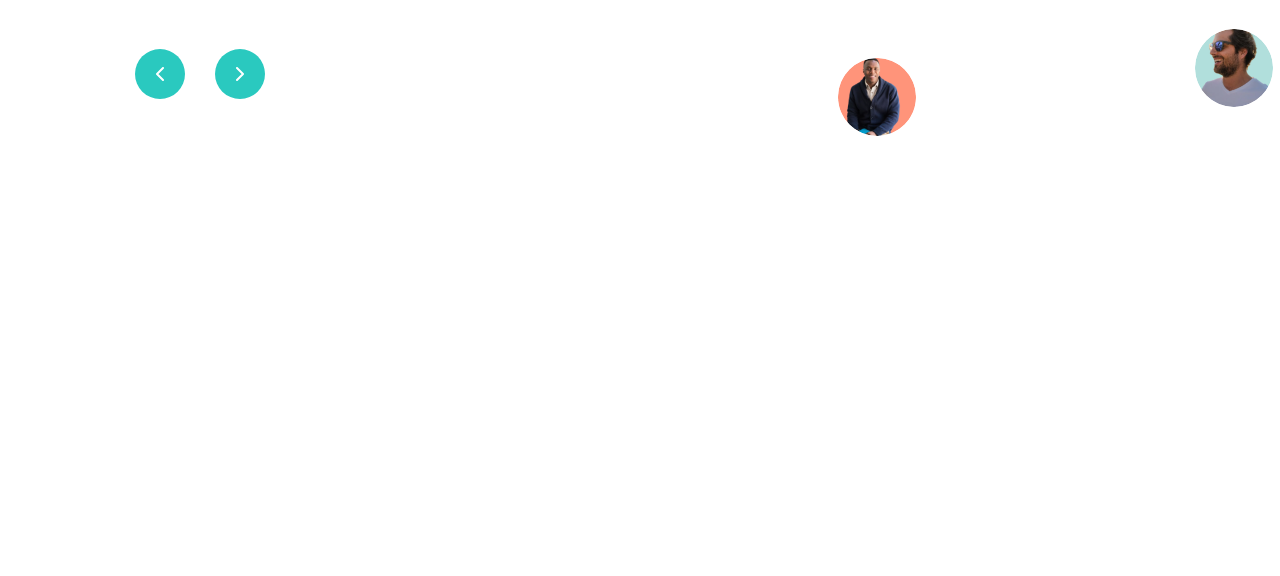
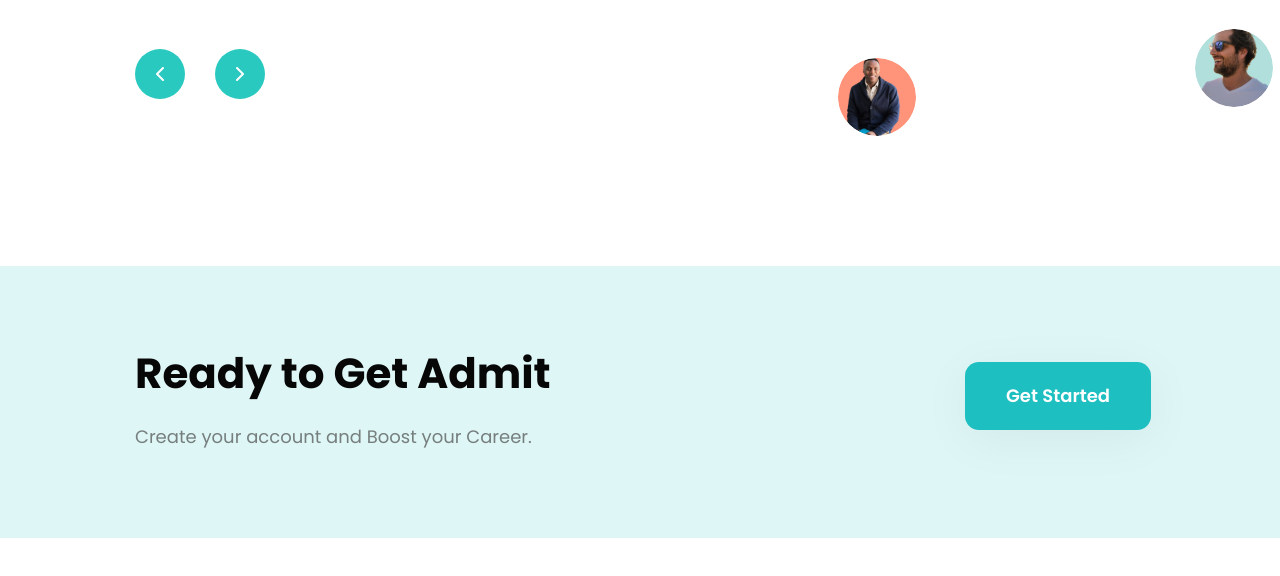
Before and after one commit to TrungEm/tailwind-project-02, a website: page public/index.html in a window 1280 px wide. Shown: the part 3453-4029 px from the top of the page. Drawn offline with Linux system fonts and the light colour scheme.

Commit message:
Làm phần CTA

```diff
--- a/public/index.html
+++ b/public/index.html
@@ -593,7 +593,25 @@
             </section>
 
             <!-- CTA -->
-            <section></section>
+            <section class="pt-[76px] pb-[88px] bg-[#DEF6F5]">
+                <div
+                    class="flex items-center justify-between w-[1016px] ml-[135px]"
+                >
+                    <div class="">
+                        <h2
+                            class="font-bold text-[2.625rem] leading-[1.5] text-[#070707]"
+                        >
+                            Ready to Get Admit
+                        </h2>
+                        <p
+                            class="mt-[18px] font-normal text-lg leading-[1.5] text-[#767E7E]"
+                        >
+                            Create your account and Boost your Career.
+                        </p>
+                    </div>
+                    <a href="#!" class="btn">Get Started</a>
+                </div>
+            </section>
         </main>
 
         <!-- Footer -->
```
Also changed, not shown: public/assets/css/tailwind.css.
